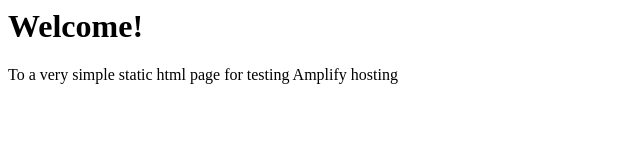
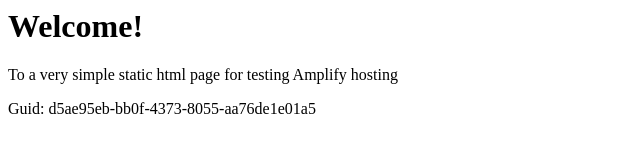
Before and after one commit to aws-aemilia-kix/Github-PR-Commit-Integration-Test-DoNotTouch-Gith-P5X5MO5I-v1-preprod-ap-northeast-3, a website: page src/index.html in a window 1280 px wide. Shown: the whole page, without its empty margins (0-640 px from the left). Drawn offline with Linux system fonts and the light colour scheme.

Commit message:
commit from integ tests

```diff
--- a/src/index.html
+++ b/src/index.html
@@ -1,3 +1,5 @@
+
+
 <html lang="en">
 
 <head>
@@ -10,6 +12,6 @@
 <body>
     <h1>Welcome!</h1>
     <p>To a very simple static html page for testing Amplify hosting</p>
-</body>
+    <p>Guid: d5ae95eb-bb0f-4373-8055-aa76de1e01a5</p></body>
 
 </html>
```
